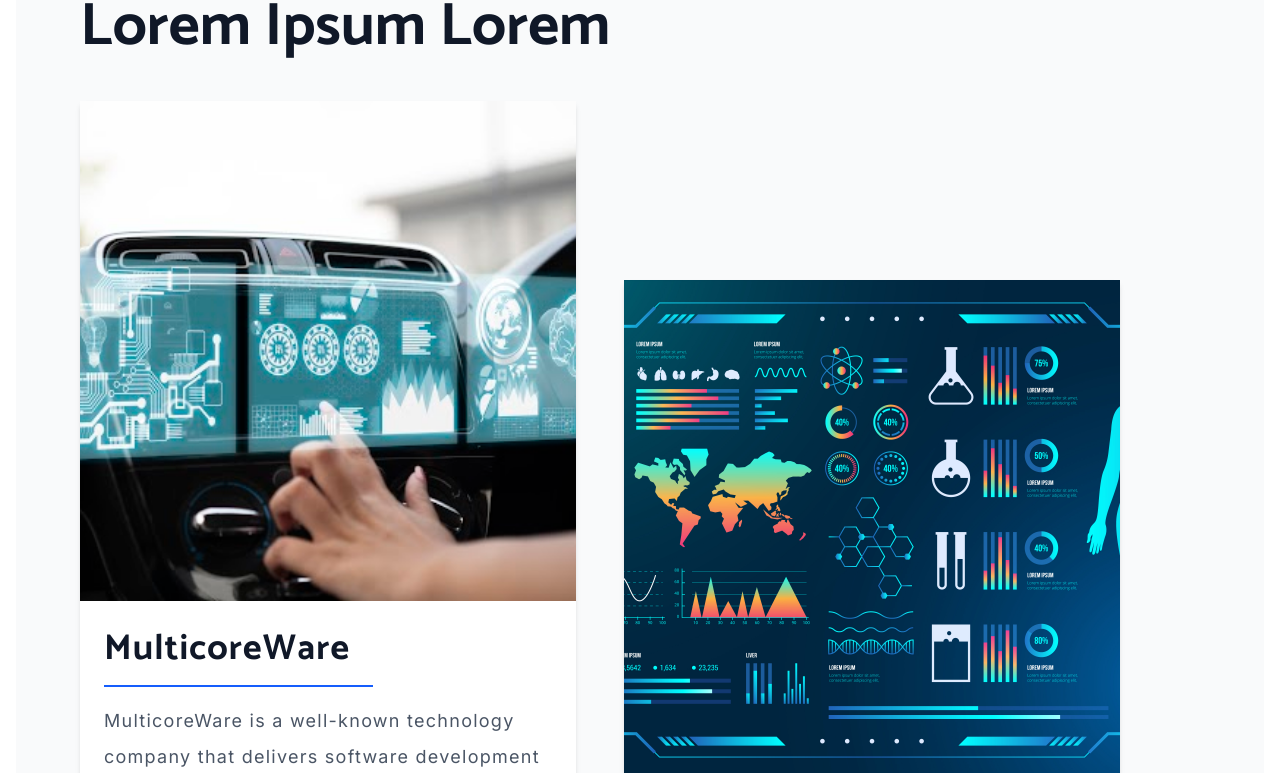
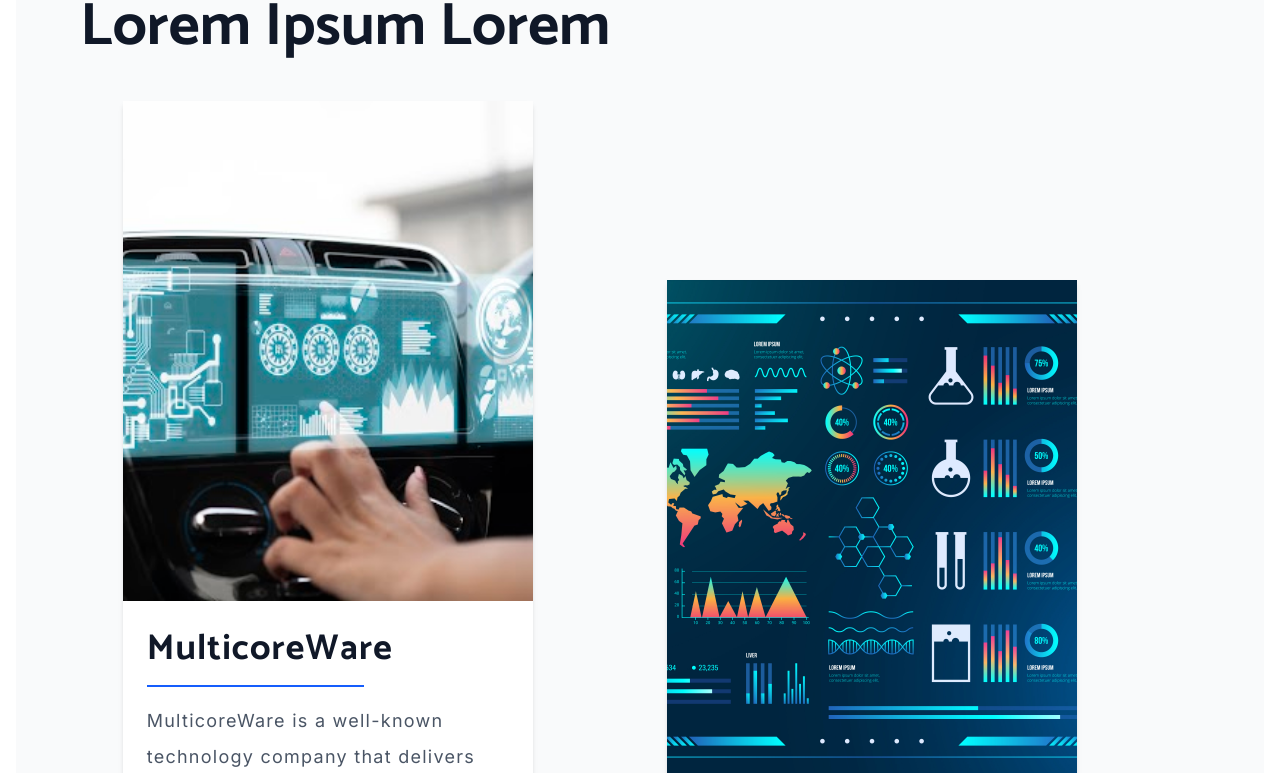
Before and after one commit to ThirstyNeuronsTeam/iceapple-website, a Next.js app: page /resources/case-studies in a window 1280 px wide. Shown: the part 1047-1820 px from the top of the page. Built offline with nearby package versions, Linux system fonts and the light colour scheme.

Commit message:
Blog Overlap Fixed

```diff
--- a/src/components/case-studies/resources-grid/card-wrapper.tsx
+++ b/src/components/case-studies/resources-grid/card-wrapper.tsx
@@ -1,7 +1,7 @@
 'use client';
 
+import clsx from "clsx";
 import { PropsWithChildren } from "react";
-import { useDeviceType } from "../../../../hooks/useDeviceType";
 
 interface CardWrapperProps extends PropsWithChildren {
     zigzag: boolean,
@@ -10,28 +10,39 @@ interface CardWrapperProps extends PropsWithChildren {
 
 export default function CardWrapper({ zigzag, children, index }: CardWrapperProps) {
 
-    const deviceType = useDeviceType();
+    const wrapperClasses = clsx(
+        "flex",
+        zigzag
+            ? [
+                index % 2 === 0 ? "justify-start" : "justify-end",
+                index % 2 !== 0 && "md:mt-[35%]"
+            ]
+            : "justify-center"
+    );
 
-    return <div
+    const innerClasses = clsx(
+        "mx-auto w-full",
+        zigzag
+            ? [
+                "max-w-[95vw]",
+                "sm:max-w-xl",
+                "md:max-w-none",
+                "md:w-11/12",
+                "lg:w-10/12",
+                "md:pr-4"
+            ]
+            : [
+                "max-w-[95vw]",
+                "sm:max-w-2xl",
+                "md:max-w-none",
+                "md:w-11/12",
+                "lg:w-11/12"
+            ]
+    );
 
-        className={
-            zigzag
-                ? deviceType === "mobile"
-                    ? `flex ${index % 2 === 0 ? "justify-start" : "justify-end"}`
-                    : index % 2 !== 0
-                        ? "md:mt-[35%] flex"
-                        : "flex"
-                : "flex justify-center"
-        }
-    >
-        <div
-            className={
-                deviceType === "mobile"
-  ? "max-w-[95vw] w-full mx-auto"
-                    : "w-full md:w-11/12 lg:w-auto md:pr-4 mx-auto"
-            }
-        >
-            {children}
+    return (
+        <div className={wrapperClasses}>
+            <div className={innerClasses}>{children}</div>
         </div>
-    </div>
+    );
 }
--- a/src/components/case-studies/resources-grid/index.tsx
+++ b/src/components/case-studies/resources-grid/index.tsx
@@ -1,6 +1,4 @@
 "use client";
-
-import { useDeviceType } from "../../../../hooks/useDeviceType";
 import { PropsWithChildren, useState } from "react";
 import React from "react";
 
@@ -14,7 +12,6 @@ const ResourcesGrid: React.FC<GridProps> = ({
   sectionHeading,
   children,
 }) => {
-  const deviceType = useDeviceType();
   const [expanded, setExpanded] = useState(false);
 
   const items = React.Children.toArray(children).filter(
@@ -29,24 +26,11 @@ const ResourcesGrid: React.FC<GridProps> = ({
     <section className="w-full bg-gray-50 px-4 sm:px-6 md:px-12 lg:px-16 py-16">
       {/* Section Title */}
       <div
-        className={`mb-3 md:mb-4
-          ${
-            deviceType === "mobile"
-              ? "flex justify-center items-center"
-              : "flex items-center"
-          }
-        `}
+        className="mb-3 md:mb-4 flex items-center justify-center sm:justify-start"
       >
         <div className="w-3 sm:w-8 md:w-10 h-[3px] sm:h-[4px] md:h-[5px] bg-blue-500 mr-2 md:mr-3" />
         <h2
-          className={`text-blue-600 font-medium tracking-wide
-            ${
-              deviceType === "mobile"
-                ? "text-sm text-center"
-                : "text-base text-left"
-            }
-            sm:text-lg md:text-xl lg:text-2xl
-          `}
+          className="text-blue-600 font-medium tracking-wide text-sm text-center sm:text-left sm:text-base md:text-xl lg:text-2xl"
           style={{ letterSpacing: "0" }}
         >
           {sectionTitle}
@@ -55,26 +39,13 @@ const ResourcesGrid: React.FC<GridProps> = ({
 
       {/* Section Heading */}
       <h1
-        className={`font-bold w-full md:w-[70%] text-gray-900 mt-2 mb-12
-          ${
-            deviceType === "mobile"
-              ? "text-2xl text-center"
-              : "text-4xl text-left"
-          }
-          sm:text-3xl md:text-5xl lg:text-6xl
-        `}
+        className="font-bold w-full text-gray-900 mt-2 mb-12 text-2xl text-center sm:text-left sm:text-3xl md:text-5xl lg:text-6xl md:w-[70%]"
       >
         {sectionHeading}
       </h1>
 
       {/* Cards Grid */}
-      <div
-        className={`${
-          deviceType !== "mobile"
-            ? "grid grid-cols-1 md:grid-cols-2 gap-8 pr-4 md:pr-6 lg:pr-16 items-stretch"
-            : "space-y-6"
-        } ${expanded ? "h-max sm:pr-2" : "h-max"}`} // 👈 scroll only when expanded
-      >
+      <div className="grid grid-cols-1 gap-6 md:grid-cols-2 md:gap-8 md:pr-6 lg:pr-16 items-stretch">
         {filteredItems}
       </div>
 
```
